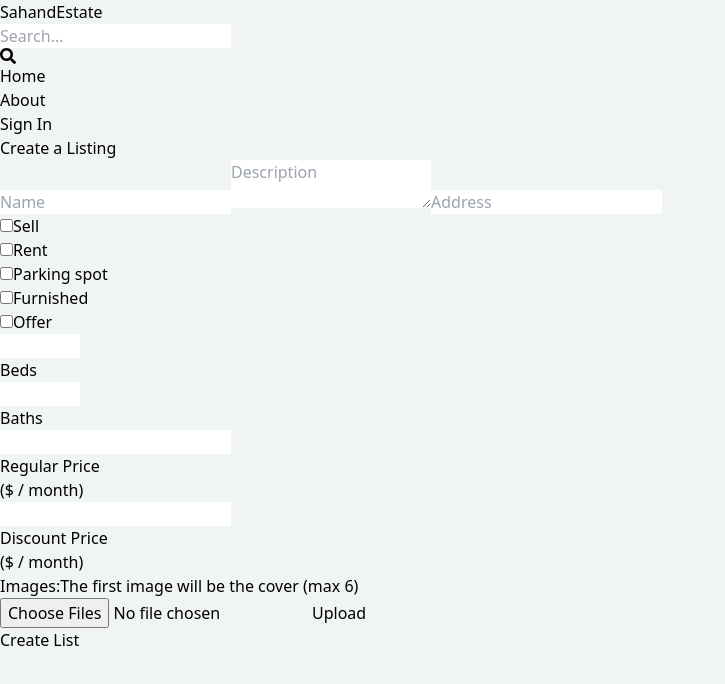
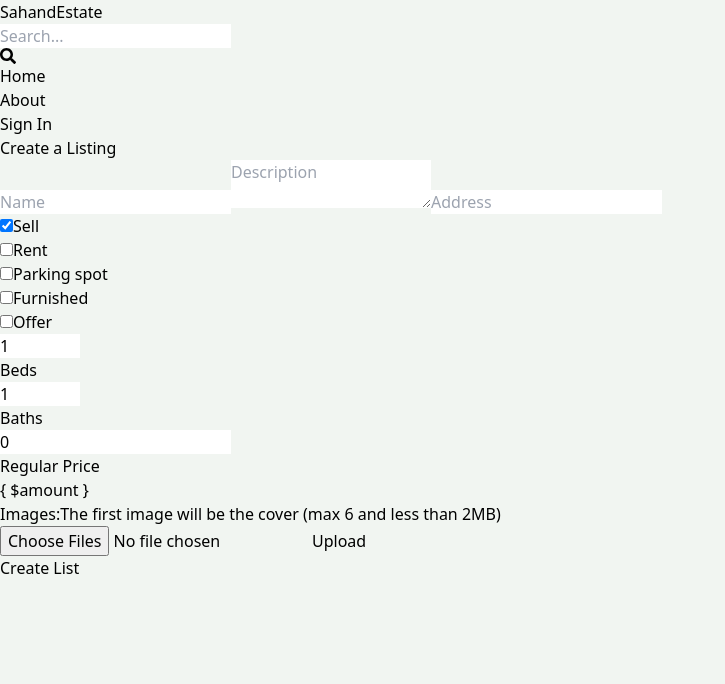
Before and after one commit to najjamalam786/real_estate_project, a React (Vite) app in the folder client/: page /create-listing in a window 1280 px wide. Shown: the top 684 px of the page, without its empty margins (0-725 px from the left). Built offline with nearby package versions, Linux system fonts and the light colour scheme.

Commit message:
complete create listing page function connect with API

```diff
--- a/client/src/pages/CreateListing.jsx
+++ b/client/src/pages/CreateListing.jsx
@@ -1,47 +1,68 @@
-import React, { useState } from 'react'
+import React, { useState } from "react";
 import {
     getDownloadURL,
     getStorage,
     ref,
     uploadBytesResumable,
 } from "firebase/storage";
-import { app } from '../firebase';
+import { app } from "../firebase";
+import { useSelector } from "react-redux";
+import { useNavigate } from "react-router-dom";
+
+
+
 
 export default function CreateListing() {
-
-
     const [files, setFiles] = useState([]);
     const [formData, setFormData] = useState({
         imageUrls: [],
+        name: "",
+        description: "",
+        address: "",
+        regularPrice: 0,
+        discountPrice: 0,
+        bathrooms: 1,
+        bedrooms: 1,
+        type: "sale",
+        offer: false,
+        furnished: false,
+        parking: false,
+        userRef: ""
     });
     const [imageUploadError, setImageUploadError] = useState(false);
     const [uploading, setUploading] = useState(false);
+    const [error, setError] = useState(false);
+    const [loading, setLoading] = useState(false);
+    const { currentUser } = useSelector(state => state.user);
+    const navigate = useNavigate();
+
+
 
     const handleImageSubmit = (e) => {
-
         if (files.length > 0 && files.length + formData.imageUrls.length < 7) {
             setUploading(true);
             setImageUploadError(false);
             const promisesImg = [];
 
             for (let i = 0; i < files.length; i++) {
-
                 // all the "downloadURL" store in "promisesImg"
                 promisesImg.push(storeImage(files[i]));
             }
-            Promise.all(promisesImg).then((urls) => {
+            Promise.all(promisesImg)
+                .then((urls) => {
                     // "concat" method add new one "url" to the privious one (imageUrls: kind of array)
-                setFormData({ ...formData, imageUrls: formData.imageUrls.concat(urls) });
+                    setFormData({
+                        ...formData,
+                        imageUrls: formData.imageUrls.concat(urls),
+                    });
                     setUploading(false);
-
-            }).catch((err) => {
-                setImageUploadError('Image upload failed (2MB max per image)')
+                })
+                .catch((err) => {
+                    setImageUploadError("Image upload failed (2MB max per image)");
                     setUploading(false);
                 });
-
-        }
-        else{
-            setImageUploadError('You can only upload 6 images per listing');
+        } else {
+            setImageUploadError("You can only upload 6 images per listing");
             setUploading(false);
         }
     };
@@ -56,7 +77,8 @@ export default function CreateListing() {
                 "state_changed",
                 // add that snapshot, even we don't want to add the promise
                 (snapshot) => {
-                    const progress = (snapshot.bytesTransferred / snapshot.totalBytes) * 100;
+                    const progress =
+                        (snapshot.bytesTransferred / snapshot.totalBytes) * 100;
                     console.log(`Upload is ${progress}% done`);
                 },
                 (error) => {
@@ -67,107 +89,280 @@ export default function CreateListing() {
                         resolve(downloadURL);
                     });
                 }
-            )
-
+            );
         });
-    }
+    };
 
     const handleRemoveImage = (index) => {
         setFormData({
             ...formData,
             // instead of "url" is "_" for filter "remove"
-            imageUrls: formData.imageUrls.filter((_, idx) => idx !== index)
+            imageUrls: formData.imageUrls.filter((_, idx) => idx !== index),
+        });
+    };
+
+    const handleChange = (e) => {
+
+        if (e.target.type === 'number' || e.target.type === 'text' || e.target.type === 'textarea') {
+            setFormData({
+                ...formData,
+                [e.target.id]: e.target.value,
             })
+        }
+        if (e.target.id === 'sale' || e.target.id === 'rent') {
+            setFormData({
+                ...formData,
+                type: e.target.id,
+            })
+        }
 
+        if (e.target.id === 'parking' || e.target.id === "furnished" || e.target.id === 'offer') {
+            setFormData({
+                ...formData,
+                [e.target.id]: e.target.checked,
+            })
         }
+    };
+
+    const handleSubmit = async (e) => {
+        e.preventDefault();
+        try {
+
+            // if we don't have any image don't submit form
+            if (formData.imageUrls.length < 1) return setError('You must upload at least one image');
+
+            // regular price less than discount price give error and some time this is string or number, use "+" fixed in number
+            if (+formData.regularPrice < +formData.discountPrice) return setError('Discount price must be lower than regular price');
+
+
+            setLoading(true);
+            setError(false);
+            const res = await fetch('/api/listing/create', {
+                method: 'POST',
+                headers: {
+                    "Content-Type": 'application/json',
+                },
+                body: JSON.stringify({
+                    ...formData,
+                    userRef: currentUser._id,
+                }),
+            });
+
+            const data = await res.json();
+            console.log(data.message);
+            setLoading(false);
+
+            if (data.success === false) {
+                setError(data.message);
+            }
+
+            navigate(`/listing/${data._id}`)
+
+        } catch (err) {
+            setError(err.message);
+            setLoading(false);
+        }
+    }
+
+
+
+
     return (
         <>
-            <main className='p-3 max-w-4xl mx-auto'>
-                <h1 className='text-3xl font-semibold text-center my-7'>Create a Listing</h1>
+            <main className="p-3 max-w-4xl mx-auto">
+                <h1 className="text-3xl font-semibold text-center my-7">
+                    Create a Listing
+                </h1>
 
-                <form className='flex flex-col sm:flex-row gap-4'>
-                    <div className='flex flex-col gap-4 flex-1'>
-                        <input type='text' placeholder="Name" className='border p-3 rounded-lg' id='name' maxLength={62} minLength={10} required />
-                        <textarea type='text' placeholder="Description" className='border p-3 rounded-lg' id='description' required />
-                        <input type='text' placeholder="Address" className='border p-3 rounded-lg' id='address' required />
+                <form onSubmit={handleSubmit} className="flex flex-col sm:flex-row gap-4">
+                    <div className="flex flex-col gap-4 flex-1">
+                        <input
+                            type="text"
+                            placeholder="Name"
+                            className="border p-3 rounded-lg"
+                            id="name"
+                            maxLength={62}
+                            minLength={10}
+                            onChange={handleChange}
+                            value={formData.name}
+                            required
+                        />
+                        <textarea
+                            type="textarea"
+                            placeholder="Description"
+                            className="border p-3 rounded-lg"
+                            id="description"
+                            onChange={handleChange}
+                            value={formData.description}
+                            required
+                        />
+                        <input
+                            type="text"
+                            placeholder="Address"
+                            className="border p-3 rounded-lg"
+                            id="address"
+                            onChange={handleChange}
+                            value={formData.address}
+                            required
+                        />
 
-                        <div className='flex gap-6 flex-wrap'>
-                            <div className='flex gap-2'>
-                                <input type="checkbox" id='sale' className='w-5' />
+                        <div className="flex gap-6 flex-wrap">
+                            <div className="flex gap-2">
+                                <input type="checkbox" id="sale" className="w-5"
+                                    onChange={handleChange}
+                                    checked={formData.type === 'sale'} />
                                 <span>Sell</span>
                             </div>
-                            <div className='flex gap-2'>
-                                <input type="checkbox" id='rent' className='w-5' />
+                            <div className="flex gap-2">
+                                <input type="checkbox" id="rent" className="w-5"
+                                    onChange={handleChange}
+                                    checked={formData.type === 'rent'} />
                                 <span>Rent</span>
                             </div>
-                            <div className='flex gap-2'>
-                                <input type="checkbox" id='parking' className='w-5' />
+                            <div className="flex gap-2">
+                                <input type="checkbox" id="parking" className="w-5"
+                                    onChange={handleChange}
+                                    checked={formData.parking} />
                                 <span>Parking spot</span>
                             </div>
-                            <div className='flex gap-2'>
-                                <input type="checkbox" id='furnished' className='w-5' />
+                            <div className="flex gap-2">
+                                <input type="checkbox" id="furnished" className="w-5"
+                                    onChange={handleChange}
+                                    checked={formData.furnished} />
                                 <span>Furnished</span>
                             </div>
-                            <div className='flex gap-2'>
-                                <input type="checkbox" id='offer' className='w-5' />
+                            <div className="flex gap-2">
+                                <input type="checkbox" id="offer" className="w-5"
+                                    onChange={handleChange}
+                                    checked={formData.offer} />
                                 <span>Offer</span>
                             </div>
                         </div>
 
-                        <div className='flex flex-wrap gap-6'>
-                            <div className='flex items-center gap-2'>
-                                <input type='number' id='bedrooms' min='1' max='10' required className='p-3 border-gray-300 rounded-lg' />
+                        <div className="flex flex-wrap gap-6">
+                            <div className="flex items-center gap-2">
+                                <input
+                                    type="number"
+                                    id="bedrooms"
+                                    min="1"
+                                    max="10"
+                                    onChange={handleChange}
+                                    value={formData.bedrooms}
+                                    required
+                                    className="p-3 border-gray-300 rounded-lg"
+                                />
                                 <p>Beds</p>
+                            </div>
+                            <div className="flex items-center gap-2">
+                                <input
+                                    type="number"
+                                    id="bathrooms"
+                                    min="1"
+                                    max="10"
+                                    onChange={handleChange}
+                                    value={formData.bathrooms}
+                                    required
+                                    className="p-3 border-gray-300 rounded-lg"
+                                />
+                                <p>Baths</p>
+                            </div>
+                            <div className="flex items-center gap-2">
+                                <input
+                                    type="number"
+                                    id="regularPrice"
+                                    min="0"
+                                    required
+                                    className="p-3 border-gray-300 rounded-lg"
+                                    onChange={handleChange}
+                                    value={formData.regularPrice}
+                                />
+                                <div className="flex flex-col items-center">
+                                    <p>Regular Price</p>
+                                    <span className="text-xs">
+                                        {formData.type === 'rent' ? "{ $/month }" : "{ $amount }"}
 
+                                    </span>
                                 </div>
-                            <div className='flex items-center gap-2'>
-                                <input type='number' id='bathrooms' min='1' max='10' required className='p-3 border-gray-300 rounded-lg' />
-                                <p>Baths</p>
+                            </div>
+                            {formData.offer && <div className="flex items-center gap-2">
+                                <input
+                                    type="number"
+                                    id="discountPrice"
+                                    min="0"
+                                    required
+                                    className="p-3 border-gray-300 rounded-lg"
+                                    onChange={handleChange}
+                                    value={formData.discountPrice}
+                                />
+                                <div className="flex flex-col items-center">
+                                    <p>Discount Price</p>
+                                    <span className="text-xs">($ / month)</span>
+                                </div>
+                            </div>}
+                        </div>
+                    </div>
+                    <div className="flex flex-col flex-1 gap-4">
+                        <p className="font-semibold">
+                            Images:
+                            <span className="font-normal text-gray-600 ml-2">
+                                The first image will be the cover (max 6 and less than 2MB)
+                            </span>
+                        </p>
+                        <div className="flex gap-4">
+                            <input
+                                onChange={(e) => setFiles(e.target.files)}
+                                type="file"
+                                className="p-3 border border-gray-300 rounded w-full"
+                                id="images"
+                                accept="image/+"
+                                multiple
+                            />
 
-                            </div>
-                            <div className='flex items-center gap-2'>
-                                <input type='number' id='regularPrice' min='0' required className='p-3 border-gray-300 rounded-lg' />
-                                <div className='flex flex-col items-center'>
-                                    <p>Regular Price</p>
-                                    <span className='text-xs'>($ / month)</span>
+                            <button
+                                disabled={uploading}
+                                type="button"
+                                onClick={handleImageSubmit}
+                                className="p-3 text-green-700 border border-green-700 rounded uupercase hover:shadow-lg disabled:opacity-80"
+                            >
+                                {uploading ? "Uploading..." : "Upload"}
+                            </button>
                         </div>
 
+                        <p className="text-red-700 text-sm">
+                            {imageUploadError && imageUploadError}
+                        </p>
+                        {formData.imageUrls.length > 0 &&
+                            formData.imageUrls.map((url, index) => (
+                                <div
+                                    key={url}
+                                    className="flex justify-between p-3 border items-center"
+                                >
+                                    <img
+                                        src={url}
+                                        alt="listing image"
+                                        className="w-20 h-20 object-cover rounded-lg"
+                                    />
+                                    <button
+                                        type="button"
+                                        onClick={() => handleRemoveImage(index)}
+                                        className="text-red-700 text-sm font-semibold uppercase p-3 hover:opacity-55"
+                                    >
+                                        Delete
+                                    </button>
                                 </div>
-                            <div className='flex items-center gap-2'>
-                                <input type='number' id='discountPrice' min='0' required className='p-3 border-gray-300 rounded-lg' />
-                                <div className='flex flex-col items-center'>
-                                    <p>Discount Price</p>
-                                    <span className='text-xs'>($ / month)</span>
+                            ))}
+                        <button
+                            type="submit"
+                            // protect un-necessary click use "disable={loading || uploading}"
+                            disabled={loading || uploading}
+                            className="p-3 bg-slate-700 text-white rounded-lg uppercase hover:opacity-95 disabled:opacity-90"
+                        >
+                            {loading ? 'Creating...' : 'Create List'}
+                        </button>
+                        {error && <p className="text-red-700 text-sm">{error}</p>}
                     </div>
-
-                            </div>
-                        </div>
-
-                    </div>
-                    <div className='flex flex-col flex-1 gap-4'>
-                        <p className='font-semibold'>Images:
-                            <span className='font-normal text-gray-600 ml-2'>The first image will be the cover (max 6)</span>
-                        </p>
-                        <div className='flex gap-4'>
-                            <input onChange={(e) => setFiles(e.target.files)} type="file" className='p-3 border border-gray-300 rounded w-full' id='images' accept='image/+' multiple />
-
-                            <button disabled={uploading} type='button' onClick={handleImageSubmit} className='p-3 text-green-700 border border-green-700 rounded uupercase hover:shadow-lg disabled:opacity-80'>{uploading ? "Uploading..." : "Upload"}</button>
-                        </div>
-
-                        <p className='text-red-700 text-sm'>{imageUploadError && imageUploadError}</p>
-                        {
-                            formData.imageUrls.length > 0 && formData.imageUrls.map((url, index) => (
-                                <div key={url} className='flex justify-between p-3 border items-center'>
-                                    <img src={url} alt='listing image' className='w-20 h-20 object-cover rounded-lg'/>
-                                    <button type='button' onClick={() => handleRemoveImage(index)} className='text-red-700 text-sm font-semibold uppercase p-3 hover:opacity-55'>Delete</button>
-                                </div>
-                            ))
-                        }
-                        <button type='submit' className='p-3 bg-slate-700 text-white rounded-lg uppercase hover:opacity-95 disabled:opacity-90'>Create List</button>
-                    </div>
-
                 </form>
             </main>
         </>
-    )
+    );
 }
```
Lines whose indentation alone changed are shown as unchanged.
